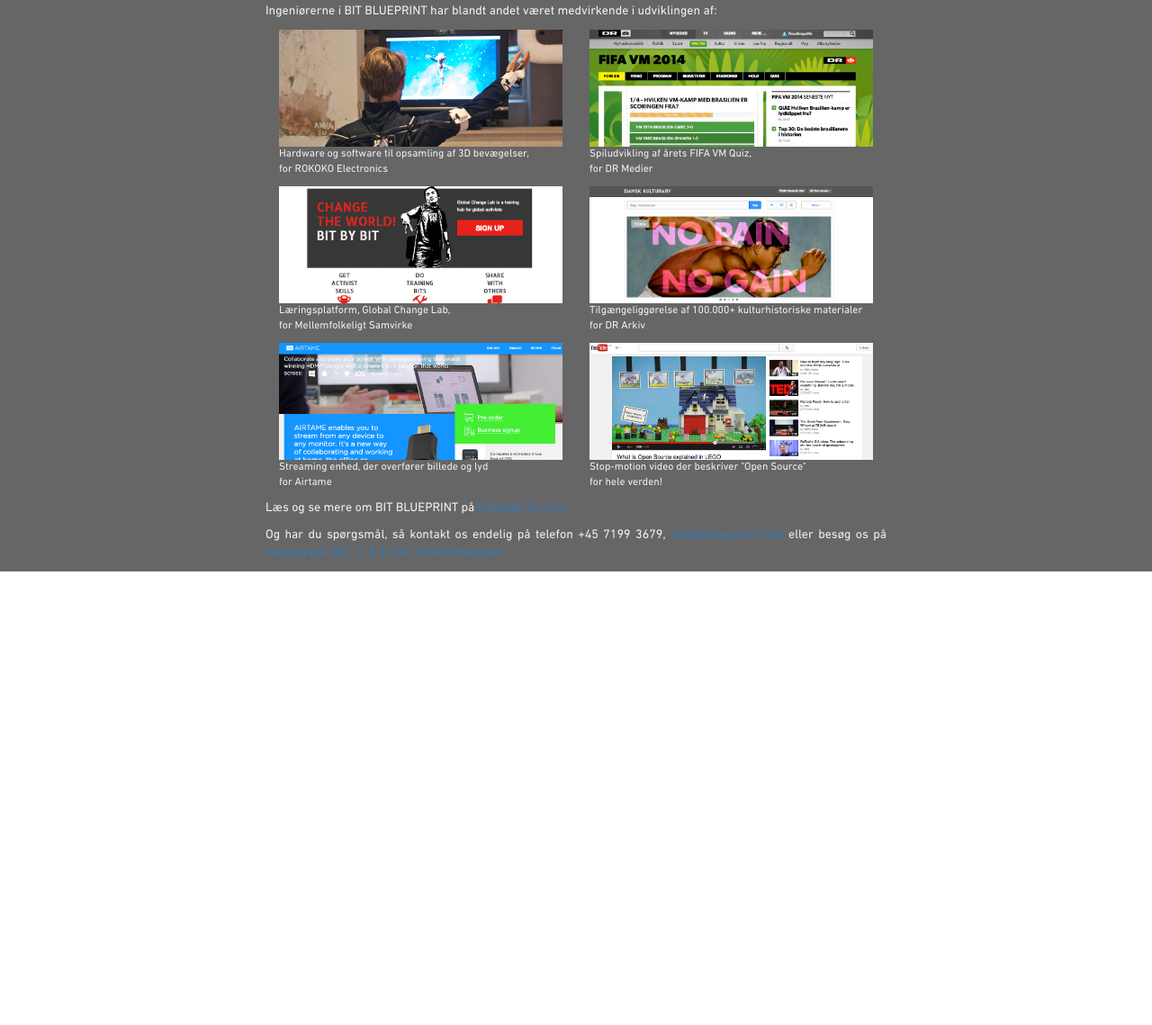
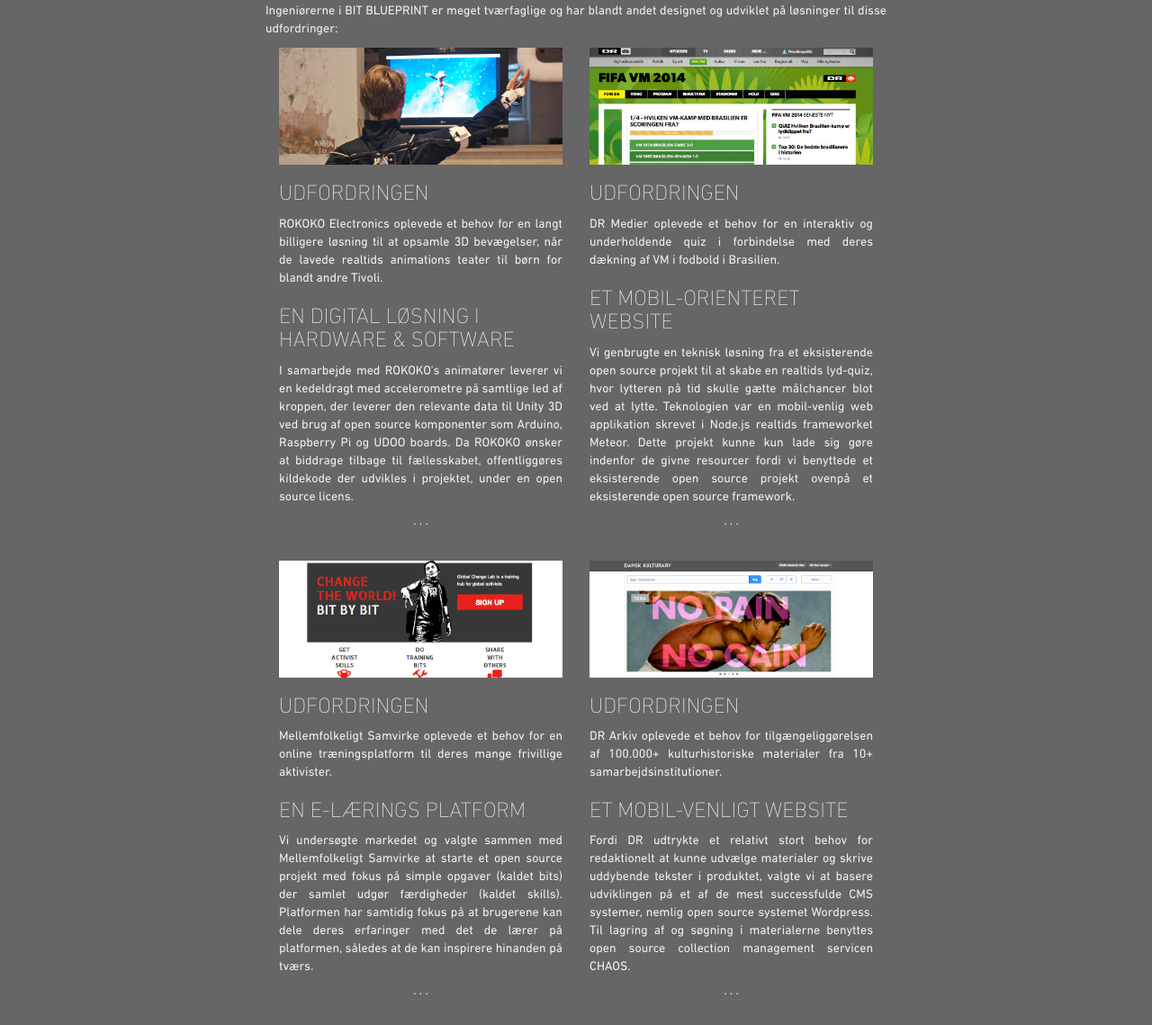
Before and after one commit to Socialsquare/hacks.bitblueprint.com, a plain HTML site: page index.html in a window 1280 px wide. Shown: the part 1113-2252 px from the top of the page at 90% size. Before the commit the page ends 1748 px from the top, so only its background shows below. Drawn offline with nearby package versions, Linux system fonts and the light colour scheme.

```diff
--- a/index.html
+++ b/index.html
@@ -19,6 +19,12 @@
 
 		<!-- Custom styles for this template -->
 		<link href="style.css" rel="stylesheet">
+
+		<meta property="og:title" content="Konkurrence: Vind et hack!" />
+		<meta property="og:description" content="Et hack er en 1 uges agilt sprint med fokus på udvikling af kerne funktionalitet. (værdi 40.000)" />
+		<meta property="og:type" content="website" />
+		<meta property="og:url" content="http://hacks.bitblueprint.com/" />
+		<meta property="og:image" content="http://hacks.bitblueprint.com/images/logo.jpg" />
 
 	</head>
 
@@ -80,25 +86,45 @@
 			<div class="container">
 				<h1>Hvem er BIT BLUEPRINT?</h1>
 				<p>BIT BLUEPRINT er et åbent agilt udviklingshus med fokus på udvikling af digitale produkter og services, der er drevet af fællesskaber.</p>
-				<p>Ingeniørerne i BIT BLUEPRINT har blandt andet været medvirkende i udviklingen af:</p>
+				<p>Ingeniørerne i BIT BLUEPRINT er meget tværfaglige og har blandt andet designet og udviklet på løsninger til disse udfordringer:</p>
 				<div class="row">
 					<a class="col-md-6 case" id="rokoko" href="http://rokoko.co/" target="_blank">
 						<span class="image"></span>
-						<p class="small">Hardware og software til opsamling af 3D bevægelser,<br/>for ROKOKO Electronics</p>
+						<!--p class="small">Hardware og software til opsamling af 3D bevægelser,<br/>for ROKOKO Electronics</p-->
+						<h3>Udfordringen</h3>
+						<p>ROKOKO Electronics oplevede et behov for en langt billigere løsning til at opsamle 3D bevægelser, når de lavede realtids animations teater til børn for blandt andre Tivoli.</p>
+						<h3>En digital løsning i hardware & software</h3>
+						<p>I samarbejde med ROKOKO's animatører leverer vi en kedeldragt med accelerometre på samtlige led af kroppen, der leverer den relevante data til Unity 3D ved brug af open source komponenter som Arduino, Raspberry Pi og UDOO boards. Da ROKOKO ønsker at biddrage tilbage til fællesskabet, offentliggøres kildekode der udvikles i projektet, under en open source licens.</p>
+						<p class="centered">&middot; &middot; &middot;</p>
 					</a>
 					<a class="col-md-6 case" id="vm-spil" href="http://www.dr.dk/sporten/fifavm2014/quiz" target="_blank">
 						<span class="image"></span>
-						<p class="small">Spiludvikling af årets FIFA VM Quiz,<br/>for DR Medier</p>
+						<!--p class="small">Spiludvikling af årets FIFA VM Quiz,<br/>for DR Medier</p-->
+						<h3>Udfordringen</h3>
+						<p>DR Medier oplevede et behov for en interaktiv og underholdende quiz i forbindelse med deres dækning af VM i fodbold i Brasilien.</p>
+						<h3>Et mobil-orienteret website</h3>
+						<p>Vi genbrugte en teknisk løsning fra et eksisterende open source projekt til at skabe en realtids lyd-quiz, hvor lytteren på tid skulle gætte målchancer blot ved at lytte. Teknologien var en mobil-venlig web applikation skrevet i Node.js realtids frameworket Meteor. Dette projekt kunne kun lade sig gøre indenfor de givne resourcer fordi vi benyttede et eksisterende open source projekt ovenpå et eksisterende open source framework.</p>
+						<p class="centered">&middot; &middot; &middot;</p>
 					</a>
 				</div>
 				<div class="row">
 					<a class="col-md-6 case" id="gcl" href="http://www.globalchangelab.org/" target="_blank">
 						<span class="image"></span>
-						<p class="small">Læringsplatform, Global Change Lab,<br/>for Mellemfolkeligt Samvirke</p>
+						<!--p class="small">Læringsplatform, Global Change Lab,<br/>for Mellemfolkeligt Samvirke</p-->
+						<h3>Udfordringen</h3>
+						<p>Mellemfolkeligt Samvirke oplevede et behov for en online træningsplatform til deres mange frivillige aktivister.</p>
+						<h3>En e-lærings platform</h3>
+						<p>Vi undersøgte markedet og valgte sammen med Mellemfolkeligt Samvirke at starte et open source projekt med fokus på simple opgaver (kaldet bits) der samlet udgør færdigheder (kaldet skills). Platformen har samtidig fokus på at brugerene kan dele deres erfaringer med det de lærer på platformen, således at de kan inspirere hinanden på tværs.</p>
+						<p class="centered">&middot; &middot; &middot;</p>
 					</a>
 					<a class="col-md-6 case" id="dka" href="http://www.danskkulturarv.dk/" target="_blank">
 						<span class="image"></span>
-						<p class="small">Tilgængeliggørelse af 100.000+ kulturhistoriske materialer<br/>for DR Arkiv</p>
+						<!--p class="small">Tilgængeliggørelse af 100.000+ kulturhistoriske materialer<br/>for DR Arkiv</p-->
+						<h3>Udfordringen</h3>
+						<p>DR Arkiv oplevede et behov for tilgængeliggørelsen af 100.000+ kulturhistoriske materialer fra 10+ samarbejdsinstitutioner.</p>
+						<h3>Et mobil-venligt website</h3>
+						<p>Fordi DR udtrykte et relativt stort behov for redaktionelt at kunne udvælge materialer og skrive uddybende tekster i produktet, valgte vi at basere udviklingen på et af de mest successfulde CMS systemer, nemlig open source systemet Wordpress. Til lagring af og søgning i materialerne benyttes open source collection management servicen CHAOS.</p>
+						<p class="centered">&middot; &middot; &middot;</p>
 					</a>
 				</div>
 				<div class="row">
--- a/style.css
+++ b/style.css
@@ -72,7 +72,7 @@ body {
 	font-family: 'DIN';
 }
 
-h1, h2, .lead, .blue-badge {
+h1, h2, h3, .lead, .blue-badge {
 	font-family: 'DIN UltraLight';
 	text-transform: uppercase;
 }
@@ -138,9 +138,16 @@ form#challenge .row {
 	display: none;
 }
 
+.footer .row {
+	margin-bottom: 20px;
+}
+
 a.case {
-	text-align: right;
 	color: #F0F0F0;
+}
+
+a.case:hover {
+	text-decoration: none;
 }
 
 a.case span.image {
@@ -148,6 +155,10 @@ a.case span.image {
 	height: 130px;
 	width: 100%;
 	background-size: cover;
+}
+
+a.case p.centered {
+	text-align: center;
 }
 
 .row {
```
Also changed, not shown: images/logo.jpg (added).
